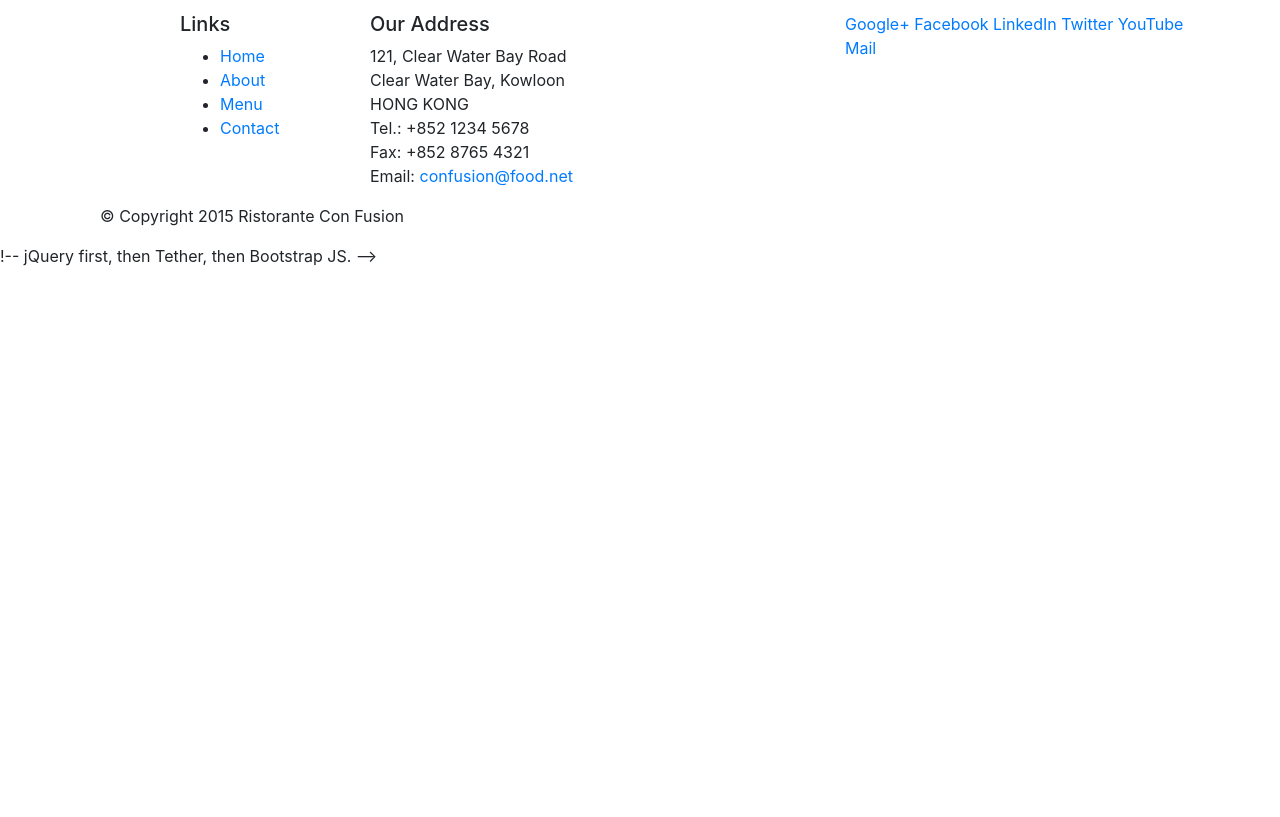
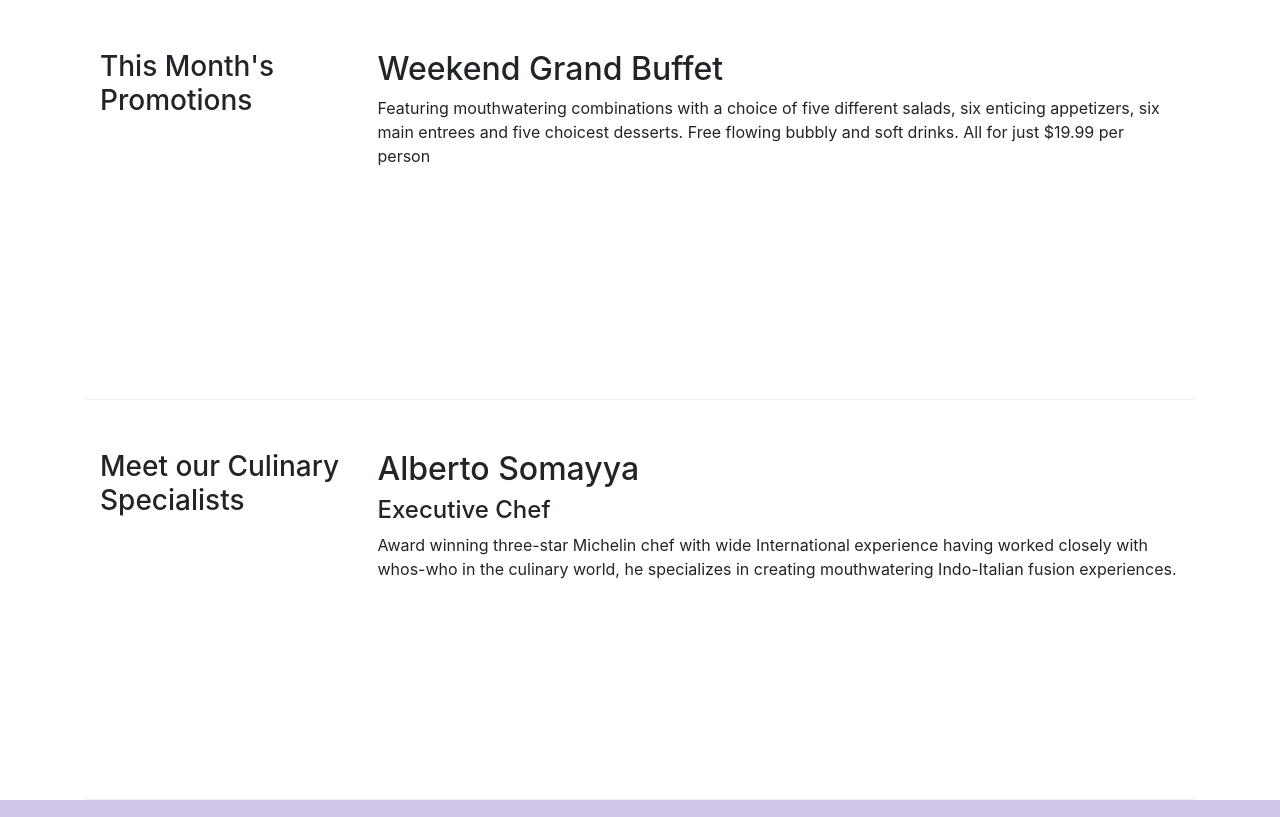
Before and after one commit to jtate519/Bootstrap4, a website: page conFusion/index.html in a window 1280 px wide. Shown: the part 660-1477 px from the top of the page. Before the commit the page ends 928 px from the top, so only its background shows below. Drawn offline with nearby package versions, Linux system fonts and the light colour scheme.

Commit message:
css.file

```diff
--- /dev/null
+++ b/conFusion/css/styles.css
@@ -0,0 +1,29 @@
+.row-header{
+    margin:0px auto;
+    padding:0px;
+}
+
+.row-content {
+    margin:0px auto;
+    padding: 50px 0px 50px 0px;
+    border-bottom: 1px ridge;
+    min-height:400px;
+}
+
+.footer{
+    background-color: #D1C4E9;
+    margin:0px auto;
+    padding: 20px 0px 20px 0px;
+}
+.jumbotron {
+    padding:70px 30px 70px 30px;
+    margin:0px auto;
+    background: #9575CD ;
+    color:floralwhite;
+}
+
+address{
+    font-size:80%;
+    margin:0px;
+    color:#0f0f0f;
+}
--- a/conFusion/index.html
+++ b/conFusion/index.html
@@ -1,13 +1,13 @@
 <!DOCTYPE html>
 <html lang="en">
-        !-- Required meta tags always come first -->
+        <!-- Required meta tags always come first -->
         <meta charset="utf-8">
         <meta name="viewport" content="width=device-width, initial-scale=1, shrink-to-fit=no">
         <meta http-equiv="x-ua-compatible" content="ie=edge">
 
         <!-- Bootstrap CSS -->
         <link rel="stylesheet" href="node_modules/bootstrap/dist/css/bootstrap.min.css">
-
+        <link rel="stylesheet" href="css/styles.css">
 <head>
     <title>Ristorante Con Fusion</title>
 </head>
@@ -16,7 +16,7 @@
 
     <header class="jumbotron">
         <div class="container">
-            <div class="row">
+            <div class="row row-header">
                 <div class="col-12 col-sm-8">
                     <h1>Ristorante con Fusion</h1>
                     <p>We take inspiration from the World's best cuisines, and create a unique fusion experience. Our lipsmacking creations will tickle your culinary senses!</p>
@@ -28,7 +28,7 @@
     </header>
 
     <div class="container">
-        <div class="row">
+        <div class="row row-content">
             <div class="col-sm-4 push-sm-8 col-md-3 push-md-9">
                 <h3>Our Lipsmacking Culinary Creations</h3>
             </div>
@@ -39,7 +39,7 @@
         </div>
 
 
-        <div class="row">
+        <div class="row row-content">
             <div class="col-sm-4 push-sm-8 col-md-3 push-md-9">
                 <h3>This Month's Promotions</h3>
             </div>
@@ -49,7 +49,7 @@
             </div>
         </div>
 
-        <div class="row">
+        <div class="row row-content">
             <div class="col-sm-4 push-sm-8 col-md-3 push-md-9">
                 <h3>Meet our Culinary Specialists</h3>
             </div>
@@ -61,12 +61,12 @@
         </div>
     </div>
 
-    <footer>
+    <footer class="footer">
         <div class="container">
             <div class="row">
                 <div class="col-5 offset-1 col-sm-2">
                     <h5>Links</h5>
-                    <ul>
+                    <ul class="list-unstyled">
                         <li><a href="#">Home</a></li>
                         <li><a href="#">About</a></li>
                         <li><a href="#">Menu</a></li>
@@ -102,7 +102,7 @@
            </div>
         </div>
     </footer>
-    !-- jQuery first, then Tether, then Bootstrap JS. -->
+    <!-- jQuery first, then Tether, then Bootstrap JS. -->
     <script src="node_modules/jquery/dist/jquery.min.js"></script>
     <script src="node_modules/tether/dist/js/tether.min.js"></script>
     <script src="node_modules/bootstrap/dist/js/bootstrap.min.js"></script>
```
Also changed, not shown: 1 other file.
